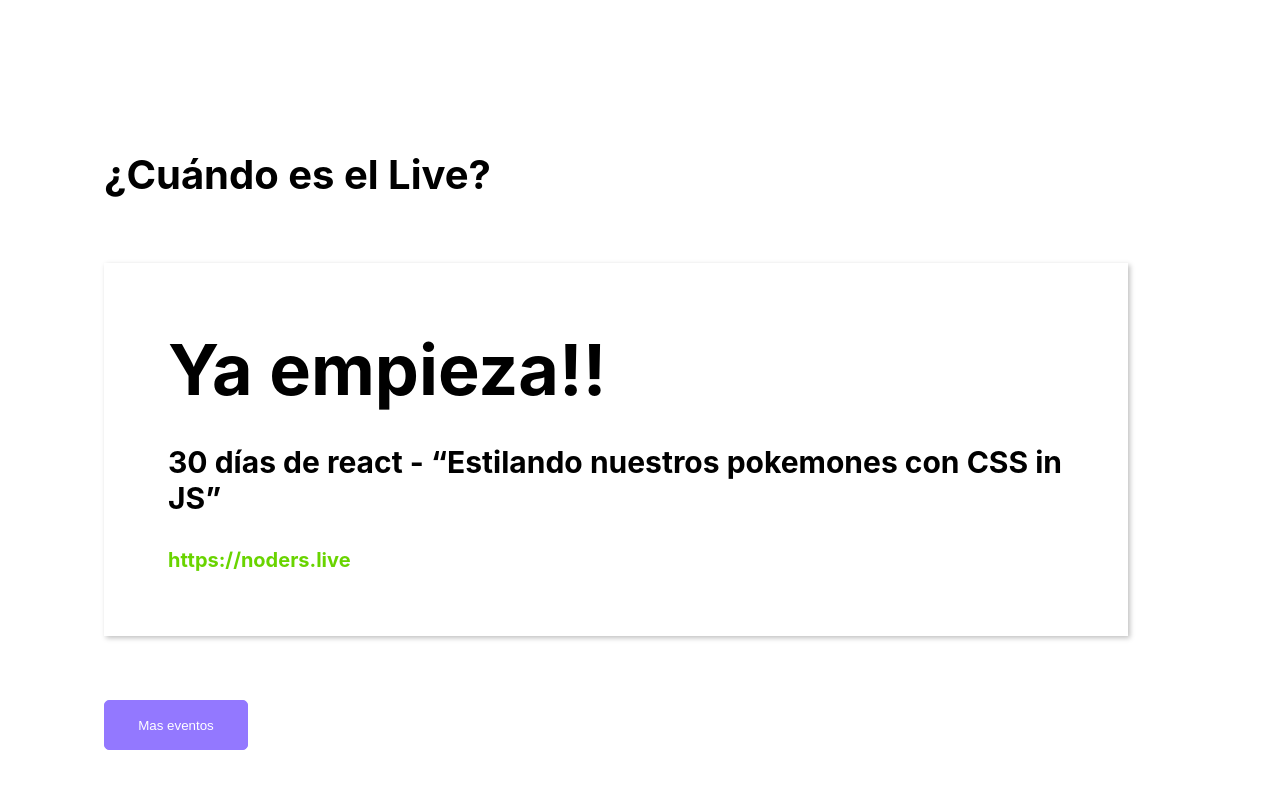
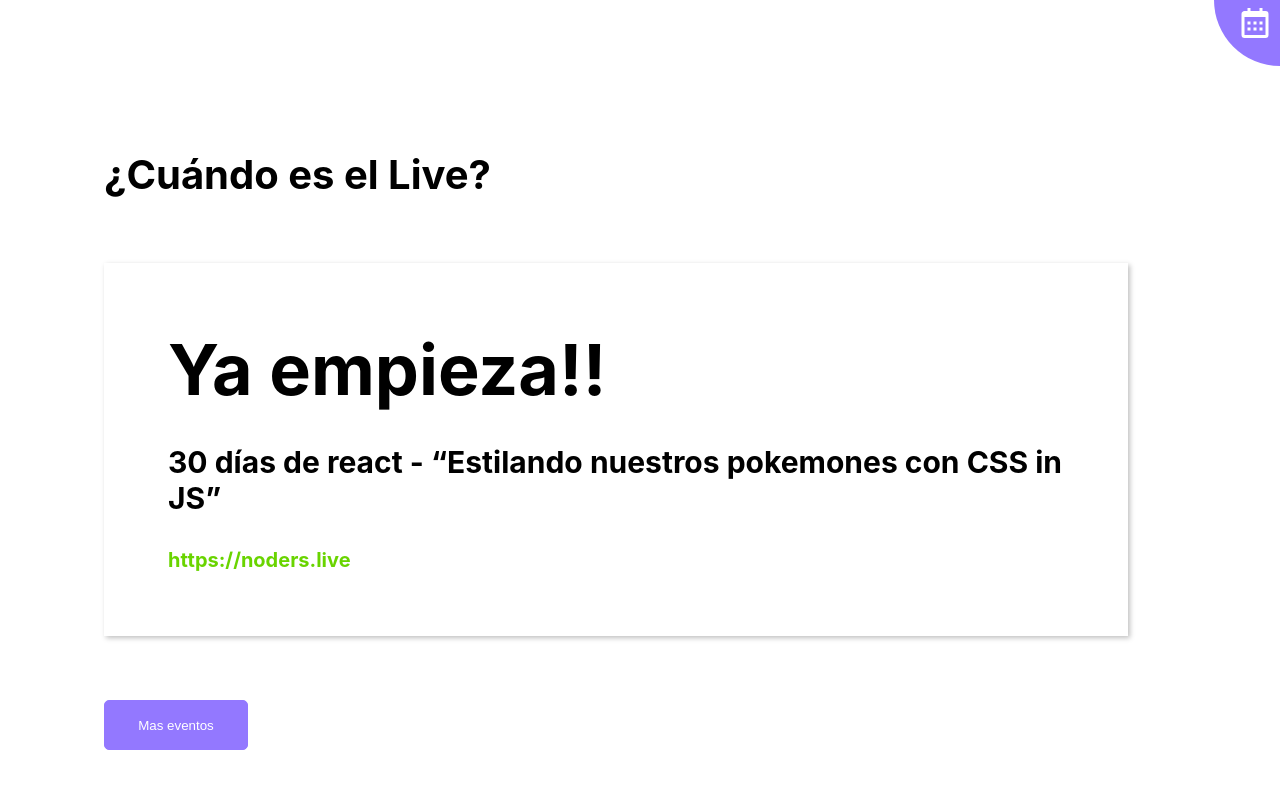
Before and after one commit to fforres/cuandoesellive, a Next.js app: page / in a window 1280 px wide. Shown: the top 788 px of the page. Built offline with nearby package versions, Linux system fonts and the light colour scheme.

Commit message:
add button to homescreen

```diff
--- a/pages/index.tsx
+++ b/pages/index.tsx
@@ -1,9 +1,11 @@
 import { Home } from "../Features/Home";
 import { Page } from "../Components/Page";
+import { ModalCalendar } from "../Components/Modal";
 
 export default () => {
   return (
     <Page>
+      <ModalCalendar/>
       <Home title="30 días de react - “Estilando nuestros pokemones con CSS in JS”" />
     </Page>
   );
```
